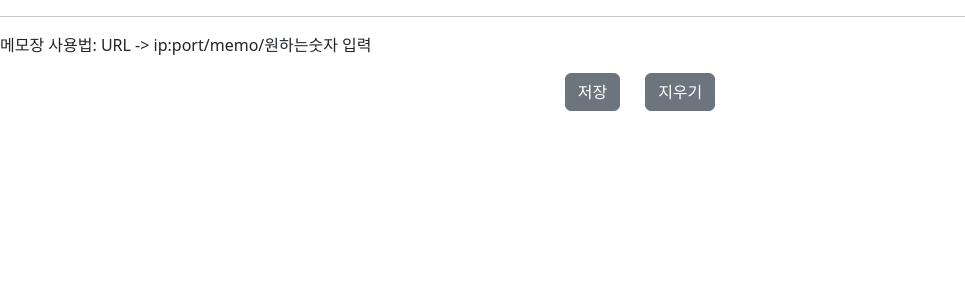
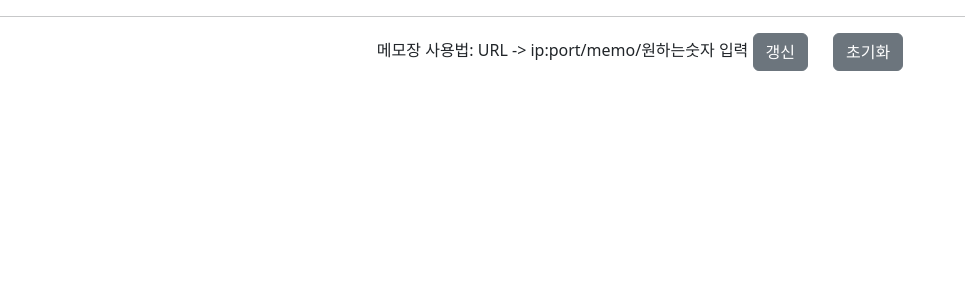
Before and after one commit to bylee5/portaldba, a Django app: page /memo/ in a window 1280 px wide. Shown: the part 40-340 px from the top of the page, without its empty margins (0-965 px from the left). Run offline with Django 4.2, Linux system fonts and the light colour scheme; the visitor is signed in with stand-in values (Sample User, id 1); data that the repository does not hold is empty; some libraries are stand-ins or nearby versions.

Commit message:
메모장 변경

```diff
--- a/memo/templates/memo/memo.html
+++ b/memo/templates/memo/memo.html
@@ -1,18 +1,18 @@
 {% extends 'base.html' %}
 {% block content %}
 <hr>
-<p>메모장 사용법: URL -> ip:port/memo/원하는숫자 입력</p>
 <form class="container text-center" onsubmit="return false;" name="insertForm">
     {% csrf_token %}
+    <a>메모장 사용법: URL -> ip:port/memo/원하는숫자 입력</a>
     {% if dba_board %}
     {% for board in dba_board %}
     <input class="form-control form-control-sm" id="memo_id" name="memo_id" value="{{ board.id }}" type="hidden">
     <textarea class="form-control mb-3" id="memo_textarea" name="memo_textarea" rows="25" value="{{ board.board_content }}">{{ board.board_content }}</textarea>
     {% endfor %}
     {% endif %}
-    <button class="btn btn-secondary" onclick="insertBox()" type="submit">저장</button>
+    <button class="btn btn-secondary" onclick="updateBox()" type="submit">갱신</button>
     <span>&nbsp;&nbsp;&nbsp;&nbsp;</span>
-    <input class="btn btn-secondary" type="button" value="지우기" onClick="insertBox_del()">
+    <input class="btn btn-secondary" type="button" value="초기화" onClick="updateBox_del()">
 </form>
 
 <div class="board small" id="memo_ajax" style="font-size: 12px;"></div>
@@ -21,19 +21,18 @@
 <script>
     var token = $('input[name="csrfmiddlewaretoken"]').prop('value');
 
-    function insertBox() {
-        insert_callMoreListAjax();
+    function updateBox() {
+        update_callMoreListAjax();
     }
 
-    function insertBox_del() {
+    function updateBox_del() {
         var retVal = confirm("모두 지우시겠습니까?");
         if (retVal == true ){
-            // document.insertForm.reset();
             $("#memo_textarea").val('');
         }
     }
 
-    function insert_callMoreListAjax() {
+    function update_callMoreListAjax() {
         var memo_id = $("#memo_id").val();
         var memo_textarea = $("#memo_textarea").val();
 
```
